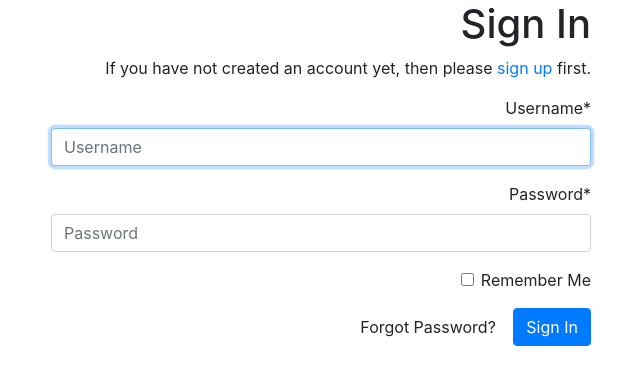
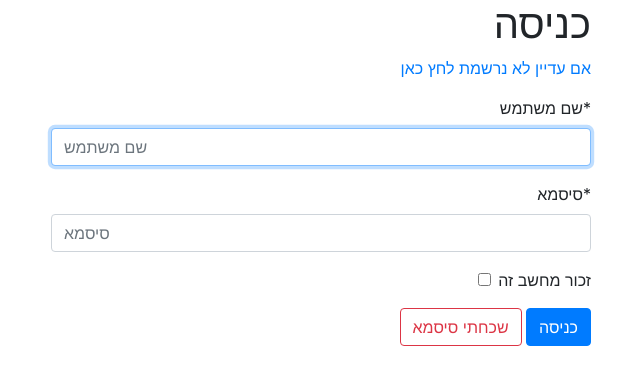
Before and after one commit to NoamElbaum/SuperBag_site, a Django app: page /accounts/login/ in a window 1280 px wide. Shown: the part 76-461 px from the top of the page, without its empty margins (319-959 px from the left). Run offline with Django 3.2, Linux system fonts and the light colour scheme; some libraries are stand-ins or nearby versions.

Commit message:
account pages translated

```diff
--- a/allauth/account/forms.py
+++ b/allauth/account/forms.py
@@ -1,4 +1,6 @@
 from __future__ import absolute_import
+
+from django.forms.widgets import Widget, CheckboxInput, boolean_check
 
 import warnings
 from importlib import import_module
@@ -88,8 +90,8 @@ class SetPasswordField(PasswordField):
 
 class LoginForm(forms.Form):
 
-    password = PasswordField(label=_("Password"))
-    remember = forms.BooleanField(label=_("Remember Me"),
+    password = PasswordField(label=_("סיסמא"))
+    remember = forms.BooleanField(label=_("זכור מחשב זה"),
                                   required=False)
 
     user = None
@@ -112,15 +114,15 @@ class LoginForm(forms.Form):
                                                   'placeholder':
                                                   _('E-mail address'),
                                                   'autofocus': 'autofocus'})
-            login_field = forms.EmailField(label=_("E-mail"),
+            login_field = forms.EmailField(label=_("דואר אלקטרוני"),
                                            widget=login_widget)
         elif app_settings.AUTHENTICATION_METHOD \
                 == AuthenticationMethod.USERNAME:
             login_widget = forms.TextInput(attrs={'placeholder':
-                                                  _('Username'),
+                                                  _('שם משתמש'),
                                                   'autofocus': 'autofocus'})
             login_field = forms.CharField(
-                label=_("Username"),
+                label=_("שם משתמש"),
                 widget=login_widget,
                 max_length=get_username_max_length())
         else:
@@ -257,15 +259,15 @@ def _base_signup_form_class():
 
 
 class BaseSignupForm(_base_signup_form_class()):
-    username = forms.CharField(label=_("Username"),
+    username = forms.CharField(label=_("שם משתמש"),
                                min_length=app_settings.USERNAME_MIN_LENGTH,
                                widget=forms.TextInput(
                                    attrs={'placeholder':
-                                          _('Username'),
+                                          _('שם משתמש'),
                                           'autofocus': 'autofocus'}))
     email = forms.EmailField(widget=forms.TextInput(
         attrs={'type': 'email',
-               'placeholder': _('E-mail address')}))
+               'placeholder': _('mail@provider.com')}))
 
     def __init__(self, *args, **kwargs):
         email_required = kwargs.pop('email_required',
@@ -289,7 +291,7 @@ class BaseSignupForm(_base_signup_form_class()):
         ]
         if app_settings.SIGNUP_EMAIL_ENTER_TWICE:
             self.fields["email2"] = forms.EmailField(
-                label=_("E-mail (again)"),
+                label=_("דואר אלקטרוני לאימות"),
                 widget=forms.TextInput(
                     attrs={
                         'type': 'email',
@@ -298,10 +300,10 @@ class BaseSignupForm(_base_signup_form_class()):
                 )
             )
         if email_required:
-            self.fields['email'].label = gettext("E-mail")
+            self.fields['email'].label = gettext("דואר אלקטרוני")
             self.fields['email'].required = True
         else:
-            self.fields['email'].label = gettext("E-mail (optional)")
+            self.fields['email'].label = gettext("דואר אלקטרוני (אופציונלי)")
             self.fields['email'].required = False
             self.fields['email'].widget.is_required = False
             if self.username_required:
@@ -487,12 +489,12 @@ class SetPasswordForm(PasswordVerificationMixin, UserForm):
 class ResetPasswordForm(forms.Form):
 
     email = forms.EmailField(
-        label=_("E-mail"),
+        label=_("דואר אלקטרוני"),
         required=True,
         widget=forms.TextInput(attrs={
             "type": "email",
             "size": "30",
-            "placeholder": _("E-mail address"),
+            "placeholder": _("mail@provider.com"),
         })
     )
 
--- /dev/null
+++ b/core/forms.py
@@ -0,0 +1,16 @@
+from django import forms
+
+PAG_CHOISES = {
+    ('1',1),
+    ('5',5),
+    ('10',10),
+    ('25',25),
+    ('50',50)
+}
+
+class PagForm(forms.Form):
+    pag_by = forms.IntegerField(label='מספר מוצרים בעמוד',
+                                widget=forms.Select(choices=PAG_CHOISES,
+                                                    attrs={'dir': 'rtl',
+                                                           'class':'pag_ch'}),
+                                required=True)
--- a/core/urls.py
+++ b/core/urls.py
@@ -1,6 +1,6 @@
 from django.urls import path
 from .views import (
-    HomeView,
+    # HomeView,
     CatHomeView,
     OrderSummaryView,
     # CheckoutView,
@@ -14,7 +14,7 @@ from .views import (
 app_name = 'core'
 
 urlpatterns = [
-    path('', CatHomeView,name='cat-home'),
+    path('', CatHomeView,name='cat-home' ,kwargs={'cat':'0'}),
     path('<cat>/', CatHomeView,name='cat-home'),
     # path('checkout/',CheckoutView.as_view(), name='checkout'),
     path('order-summary/', OrderSummaryView.as_view(),name='order-summary'),
--- a/static/css/main.css
+++ b/static/css/main.css
@@ -1,3 +1,9 @@
 .container {
-    text-align: right;
+    text-align: right !important;
 }
+
+#id_pag_by {
+    font-size: 1.2em;
+    margin-left: 2px;
+    margin-right: 3px;
+}
--- a/superBag/settings.py
+++ b/superBag/settings.py
@@ -140,3 +140,4 @@ LOGIN_REDIRECT_URL = '/'
 # crispy forms
 
 CRISPY_TEMPLATE_PACK = 'bootstrap4'
+ACCOUNT_EMAIL_REQUIRED = True
--- a/templates/account/login.html
+++ b/templates/account/login.html
@@ -13,31 +13,10 @@
         <div class="row wow fadeIn">
           <div class="col-6 offset-3">
 
-            <h1>{% trans "Sign In" %}</h1>
+            <h1>כניסה</h1>
 
-            {% get_providers as socialaccount_providers %}
+            <p><a href="{{ signup_url }}">אם עדיין לא נרשמת לחץ כאן</a></p>
 
-            {% if socialaccount_providers %}
-            <p>{% blocktrans with site.name as site_name %}Please sign in with one
-            of your existing third party accounts. Or, <a href="{{ signup_url }}">sign up</a>
-            for a {{ site_name }} account and sign in below:{% endblocktrans %}</p>
-
-            <div class="socialaccount_ballot">
-
-              <ul class="socialaccount_providers">
-                {% include "socialaccount/snippets/provider_list.html" with process="login" %}
-              </ul>
-
-              <div class="login-or">{% trans 'or' %}</div>
-
-            </div>
-
-            {% include "socialaccount/snippets/login_extra.html" %}
-
-            {% else %}
-            <p>{% blocktrans %}If you have not created an account yet, then please
-            <a href="{{ signup_url }}">sign up</a> first.{% endblocktrans %}</p>
-            {% endif %}
 
             <form class="login" method="POST" action="{% url 'account_login' %}">
               {% csrf_token %}
@@ -45,8 +24,8 @@
               {% if redirect_field_value %}
               <input type="hidden" name="{{ redirect_field_name }}" value="{{ redirect_field_value }}" />
               {% endif %}
-              <a class="btn btn-default" href="{% url 'account_reset_password' %}">{% trans "Forgot Password?" %}</a>
-              <button class="btn btn-primary" type="submit">{% trans "Sign In" %}</button>
+              <a class="btn btn-outline-danger" href="{% url 'account_reset_password' %}">{% trans "שכחתי סיסמא" %}</a>
+              <button class="btn btn-primary" type="submit">כניסה</button>
             </form>
           </div>
         </div>
--- a/templates/account/logout.html
+++ b/templates/account/logout.html
@@ -11,16 +11,16 @@
         <div class="row wow fadeIn">
           <div class="col-6 offset-3">
 
-            <h1>{% trans "Sign Out" %}</h1>
+            <h1>יציאה</h1>
 
-            <p>{% trans 'Are you sure you want to sign out?' %}</p>
+            <p>{% trans '?האם אתה בטוח כי ברצונך לצאת' %}</p>
 
             <form method="post" action="{% url 'account_logout' %}">
               {% csrf_token %}
               {% if redirect_field_value %}
               <input type="hidden" name="{{ redirect_field_name }}" value="{{ redirect_field_value }}"/>
               {% endif %}
-              <button class='btn btn-secondery' type="submit">{% trans 'Sign Out' %}</button>
+              <button class='btn btn-danger' type="submit">יציאה</button>
             </form>
 
         </div>
```
Also changed, not shown: core/views.py (+26 -12 lines), templates/account/password_reset.html (+5 -5 lines), templates/core/home.html (+7 -12 lines), allauth/app_settings.py (line endings or trailing spaces), db.sqlite3.
